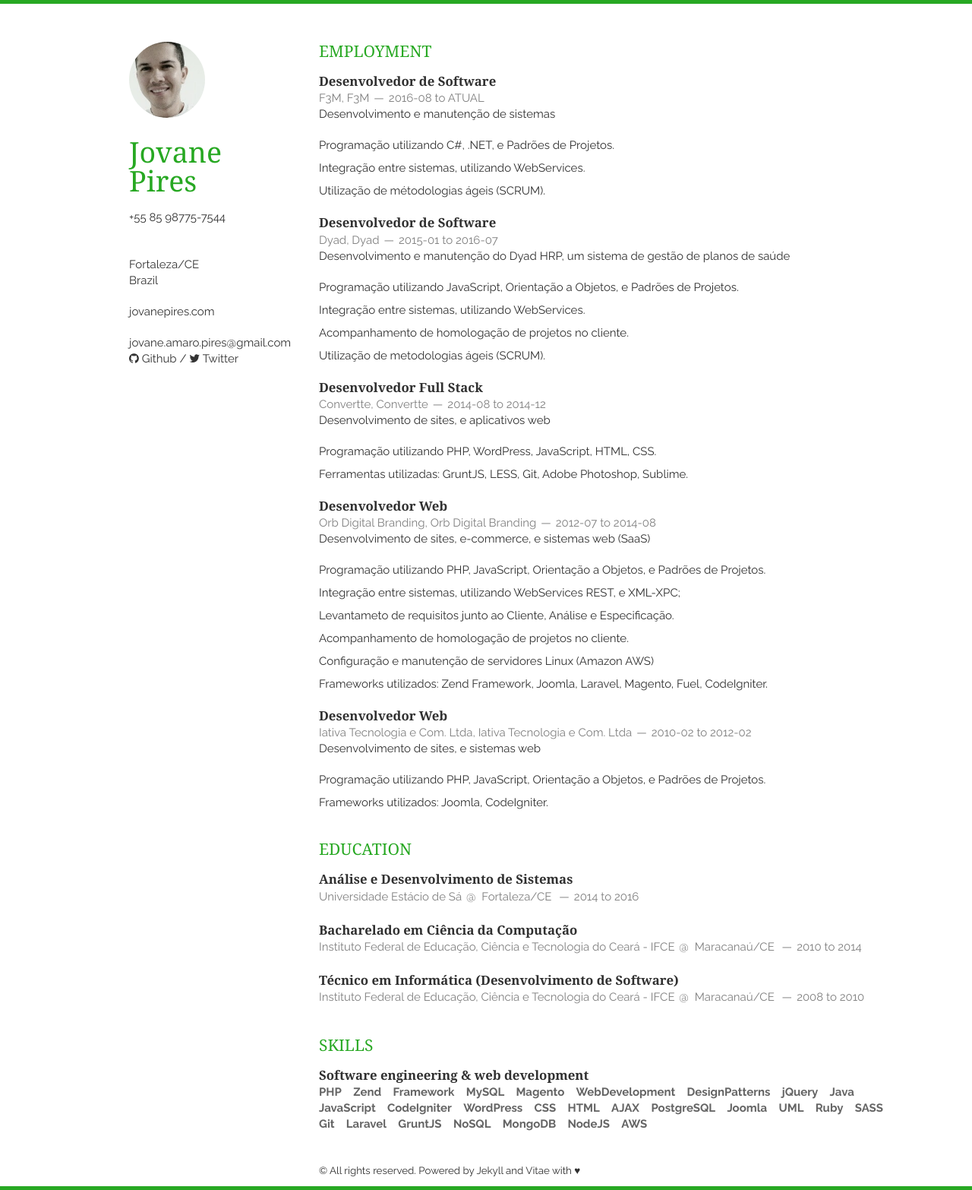
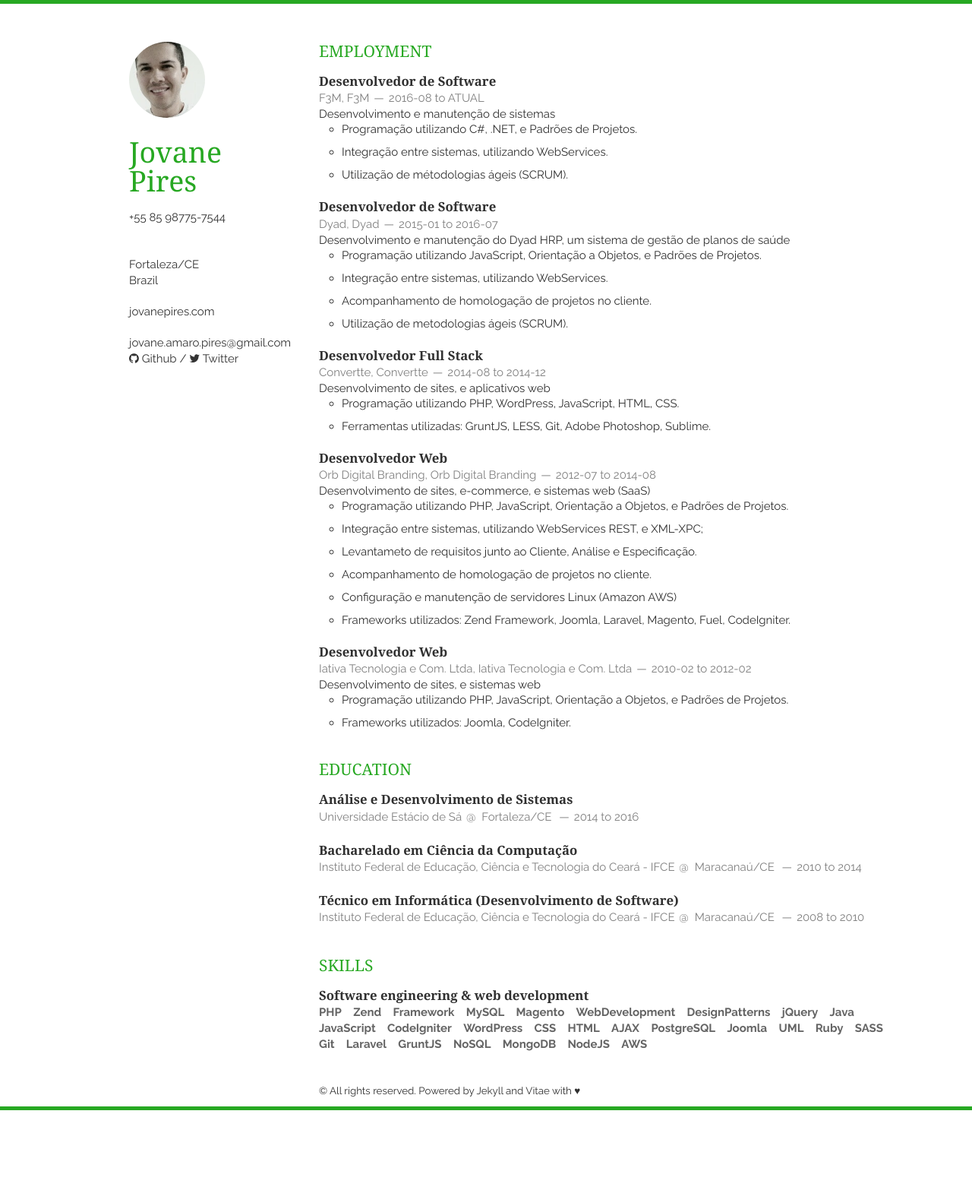
Before and after one commit to jovanepires/jovanepires.github.io, a Jekyll site: the page built from index.html, in a window 1280 px wide. Shown: the whole page at 76% size. Built offline with Jekyll 4.4.1, drawn with Linux system fonts in a browser that asks for light colours; nearby versions of some CDN libraries; the list of posts is cut into pages by our own code; after the commit the page ends 1461 px from its top, so only the background shows below that.

Commit message:
Update employment.html

```diff
--- a/_includes/employment.html
+++ b/_includes/employment.html
@@ -6,14 +6,14 @@
             <h1>{{ work.role }}</h1>
             <span><address>{{ work.organization.name }}, {{ work.organization.name }}</address><time>{{work.when.begin}} to {{work.when.end}}</time></span>
         </header>
-        <p>{{work.description}}</p><br>
-        <p>
-            <ul>
-            {% for skill in work.skills %}
-                <li>{{ skill }}</li>
-            {% endfor %}
-            </ul>
-        </p>
+        <p>{{work.description}}</p>
+
+        <ul class="circle">
+        {% for skill in work.skills %}
+            <li>{{ skill }}</li>
+        {% endfor %}
+        </ul>
+
     </article>
     {% endfor %}
 </section>
```
